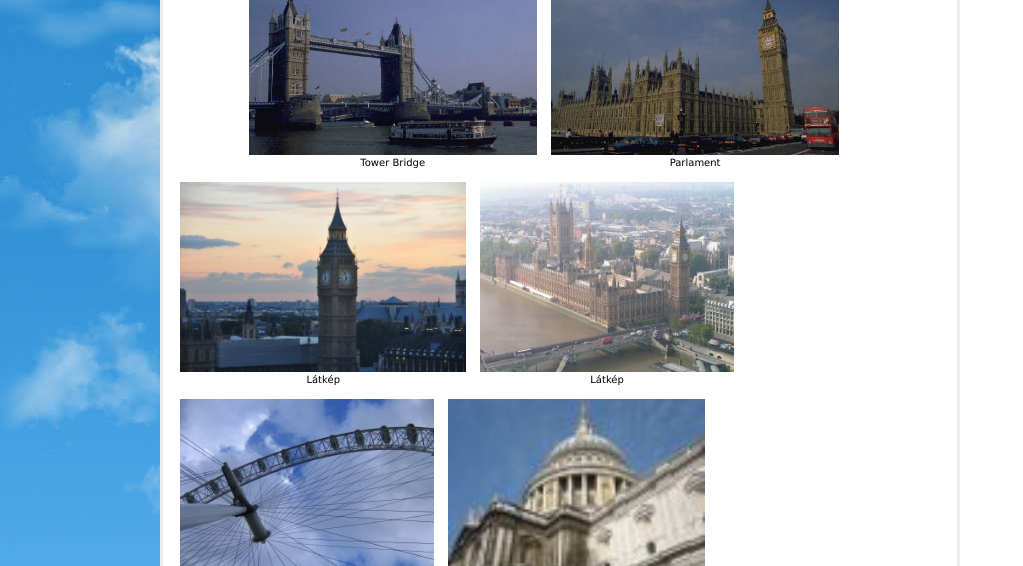
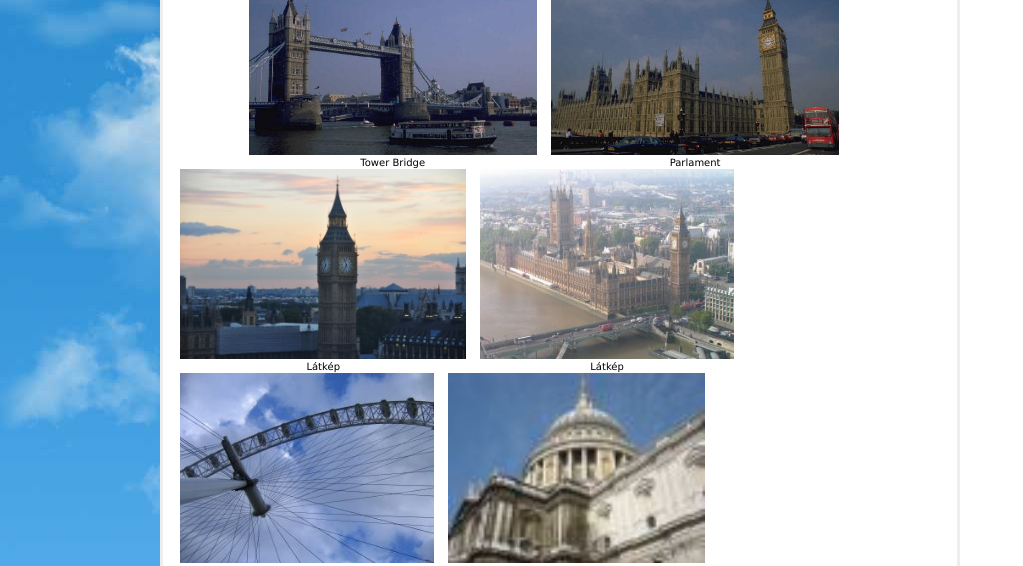
Before and after one commit to paaldorina/munkaf-jlok-6, a plain HTML site: page london.html in a window 1280 px wide. Shown: the part 293-859 px from the top of the page, without its empty margins (0-1023 px from the left). Drawn offline with Linux system fonts and the light colour scheme; a web font is replaced by a local one.

Commit message:
feladat 7

```diff
--- a/styles.css
+++ b/styles.css
@@ -19,6 +19,7 @@ body{
     float: left;
     margin: 2px;
     padding: 5px;
+    height: 190px;
 }
 
 
```
